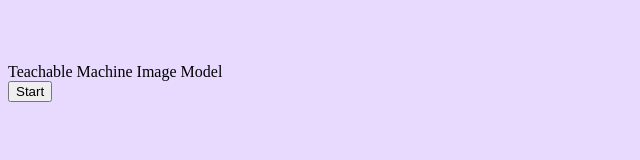
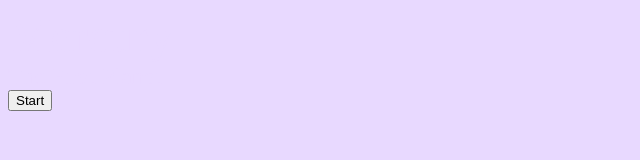
Before and after one commit to ye0s/Mercury, a plain HTML site: page index.html in a window 1280 px wide. Shown: the whole page, without its empty margins (0-640 px from the left). Drawn offline with Linux system fonts and the light colour scheme.

Commit message:
Update index.html

```diff
--- a/index.html
+++ b/index.html
@@ -3,7 +3,7 @@
 <body bgcolor = #E8D9FF>
     <font color = #E8D9FF size= 10>
 Mercury </font>
-<div>Teachable Machine Image Model</div>
+<div> <font color = #E8D9FF size= 5> The First Planet </div> </font>
 <button type="button" onclick="init()">Start</button>
 <div id="webcam-container"></div>
 <div id="label-container"></div>
```
